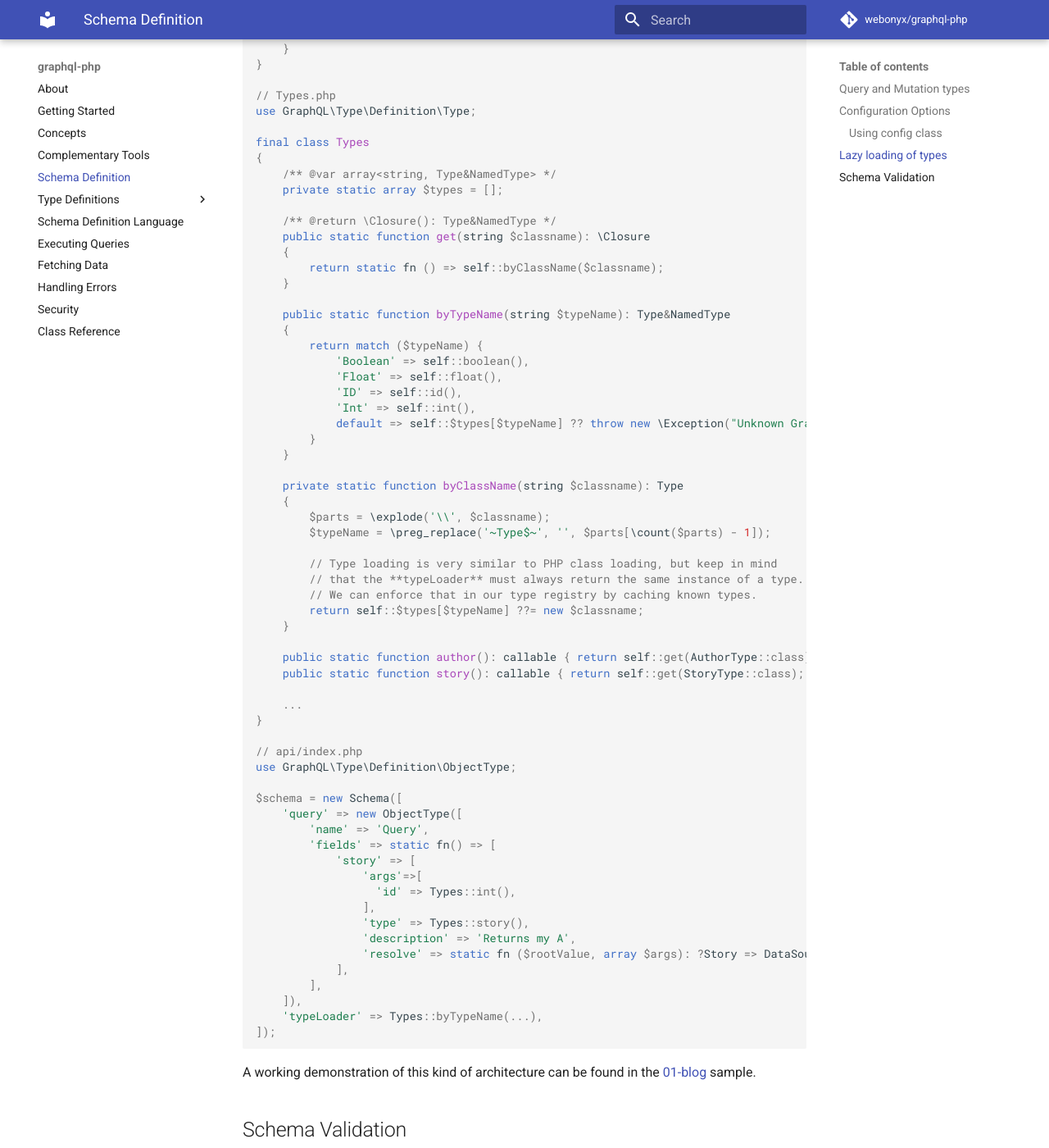
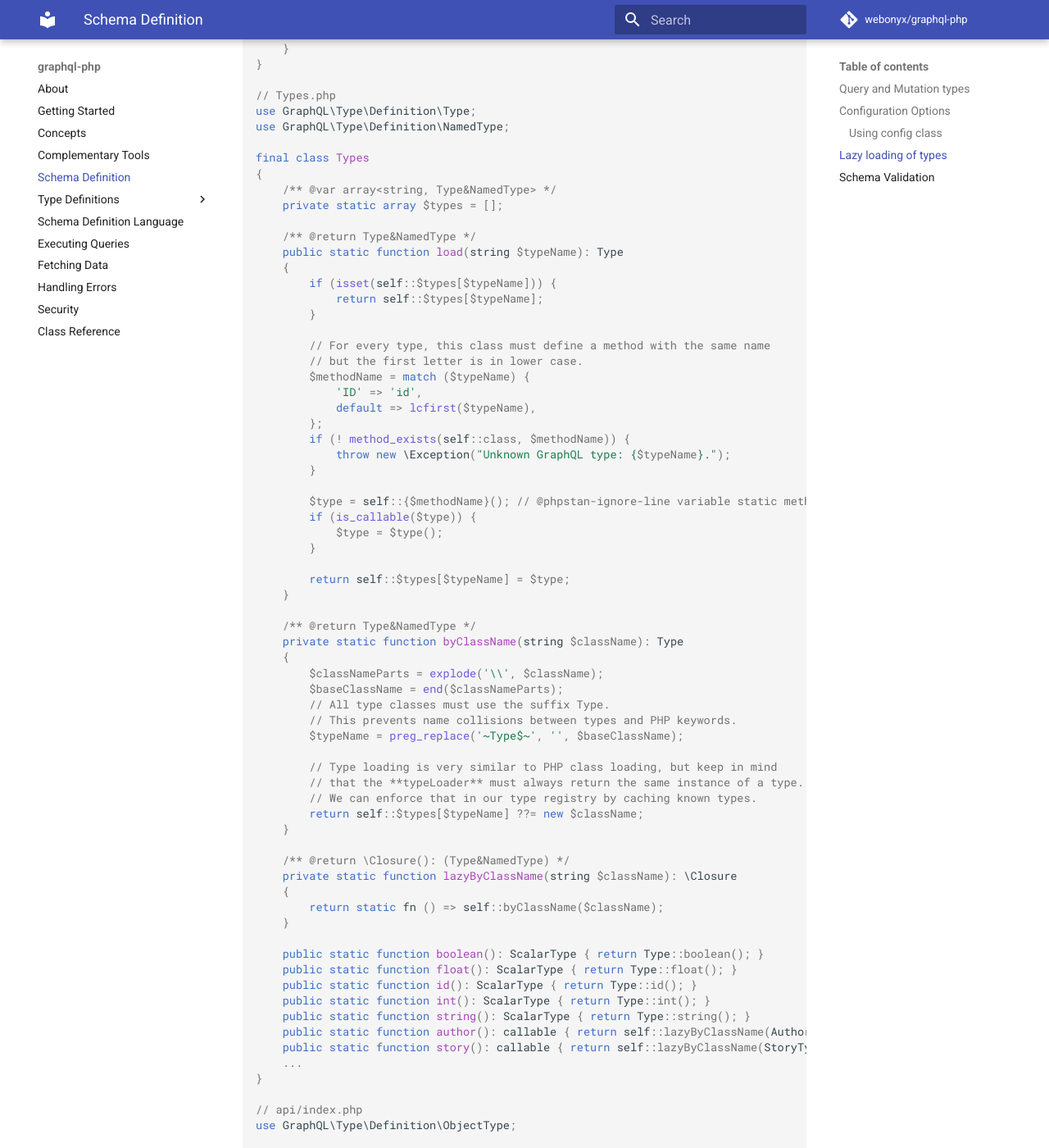
Before and after one commit to webonyx/graphql-php, an MkDocs documentation site: the page built from docs/schema-definition.md, in a window 1280 px wide and 1400 px high, scrolled down 3881 px. Shown: the whole window at 82% size. Built offline with MkDocs 1.6.1 and Material for MkDocs 9.7.7, drawn with Linux system fonts in a browser that asks for light colours; comment, search, counter and statistics services are not loaded.

Commit message:
Fix type registry examples (#1485)

````diff
--- a/docs/schema-definition.md
+++ b/docs/schema-definition.md
@@ -157,43 +157,66 @@ final class AuthorType extends ObjectType
 
 // Types.php
 use GraphQL\Type\Definition\Type;
+use GraphQL\Type\Definition\NamedType;
 
 final class Types
 {
     /** @var array<string, Type&NamedType> */
     private static array $types = [];
 
-    /** @return \Closure(): Type&NamedType */
-    public static function get(string $classname): \Closure
+    /** @return Type&NamedType */
+    public static function load(string $typeName): Type
     {
-        return static fn () => self::byClassName($classname);
+        if (isset(self::$types[$typeName])) {
+            return self::$types[$typeName];
+        }
+
+        // For every type, this class must define a method with the same name
+        // but the first letter is in lower case.
+        $methodName = match ($typeName) {
+            'ID' => 'id',
+            default => lcfirst($typeName),
+        };
+        if (! method_exists(self::class, $methodName)) {
+            throw new \Exception("Unknown GraphQL type: {$typeName}.");
+        }
+
+        $type = self::{$methodName}(); // @phpstan-ignore-line variable static method call
+        if (is_callable($type)) {
+            $type = $type();
+        }
+
+        return self::$types[$typeName] = $type;
     }
 
-    public static function byTypeName(string $typeName): Type&NamedType
+    /** @return Type&NamedType */
+    private static function byClassName(string $className): Type
     {
-        return match ($typeName) {
-            'Boolean' => self::boolean(),
-            'Float' => self::float(),
-            'ID' => self::id(),
-            'Int' => self::int(),
-            default => self::$types[$typeName] ?? throw new \Exception("Unknown GraphQL type: {$typeName}."),
-        }
-    }
-
-    private static function byClassName(string $classname): Type
-    {
-        $parts = \explode('\\', $classname);
-        $typeName = \preg_replace('~Type$~', '', $parts[\count($parts) - 1]);
+        $classNameParts = explode('\\', $className);
+        $baseClassName = end($classNameParts);
+        // All type classes must use the suffix Type.
+        // This prevents name collisions between types and PHP keywords.
+        $typeName = preg_replace('~Type$~', '', $baseClassName);
 
         // Type loading is very similar to PHP class loading, but keep in mind
         // that the **typeLoader** must always return the same instance of a type.
         // We can enforce that in our type registry by caching known types.
-        return self::$types[$typeName] ??= new $classname;
+        return self::$types[$typeName] ??= new $className;
     }
 
-    public static function author(): callable { return self::get(AuthorType::class); }
-    public static function story(): callable { return self::get(StoryType::class); }
+    /** @return \Closure(): (Type&NamedType) */
+    private static function lazyByClassName(string $className): \Closure
+    {
+        return static fn () => self::byClassName($className);
+    }
 
+    public static function boolean(): ScalarType { return Type::boolean(); }
+    public static function float(): ScalarType { return Type::float(); }
+    public static function id(): ScalarType { return Type::id(); }
+    public static function int(): ScalarType { return Type::int(); }
+    public static function string(): ScalarType { return Type::string(); }
+    public static function author(): callable { return self::lazyByClassName(AuthorType::class); }
+    public static function story(): callable { return self::lazyByClassName(StoryType::class); }
     ...
 }
 
@@ -214,7 +237,7 @@ $schema = new Schema([
             ],
         ],
     ]),
-    'typeLoader' => Types::byTypeName(...),
+    'typeLoader' => Types::load(...),
 ]);
 ```
 
````
Also changed, not shown: 2 other files.
